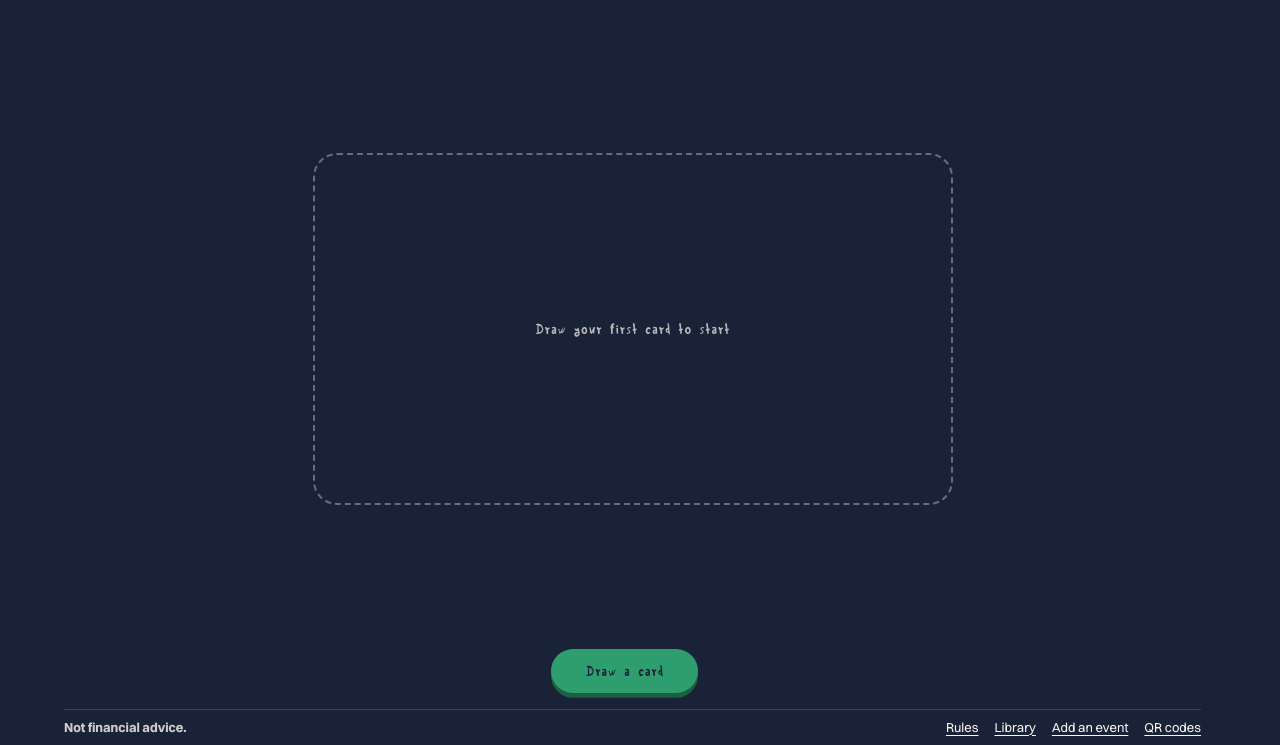
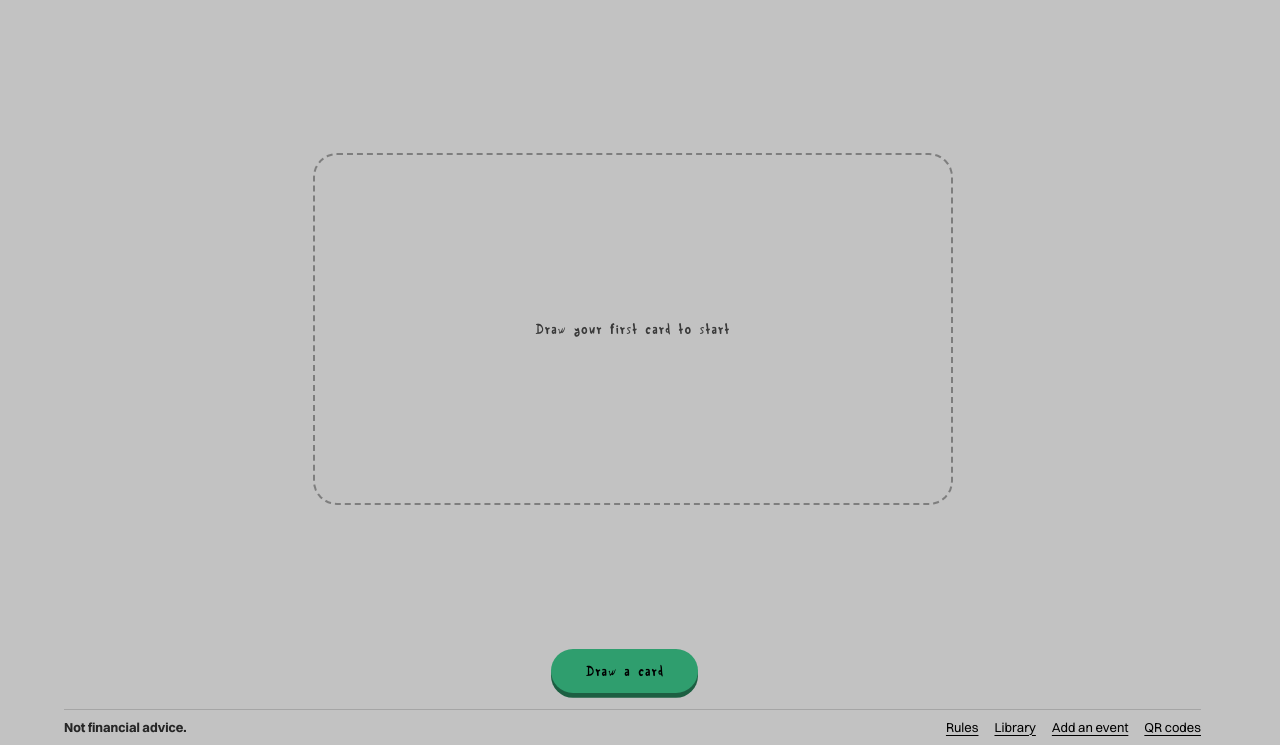
Before and after one commit to Mazout-A/Hol-UP, an Astro site: page / in a window 1280 px wide. Shown: the part 55-800 px from the top of the page. Built offline with nearby package versions, Linux system fonts and the light colour scheme; Astro itself is replaced by a stand-in of ours.

Commit message:
ajout correction couleurs

```diff
--- a/src/styles/style.css
+++ b/src/styles/style.css
@@ -151,7 +151,7 @@ body{
 
 .btn_draw {
   background: var(--color-positive);
-  color: var(--color-background);
+  color: var(--color-text);
   box-shadow: 0 0.3rem 0 color-mix(in srgb, var(--color-positive), black 40%);
 }
 
--- a/src/styles/token.css
+++ b/src/styles/token.css
@@ -1,7 +1,7 @@
 :root {
   /* Couleurs de la page */
-  --color-background: #1a2238;
-  --color-text: #fbf8f1;
+  --color-background: #c2c2c2;
+  --color-text: #000;
   --color-accent: #d9482b;
 
   /* Couleurs des cartes */
```
